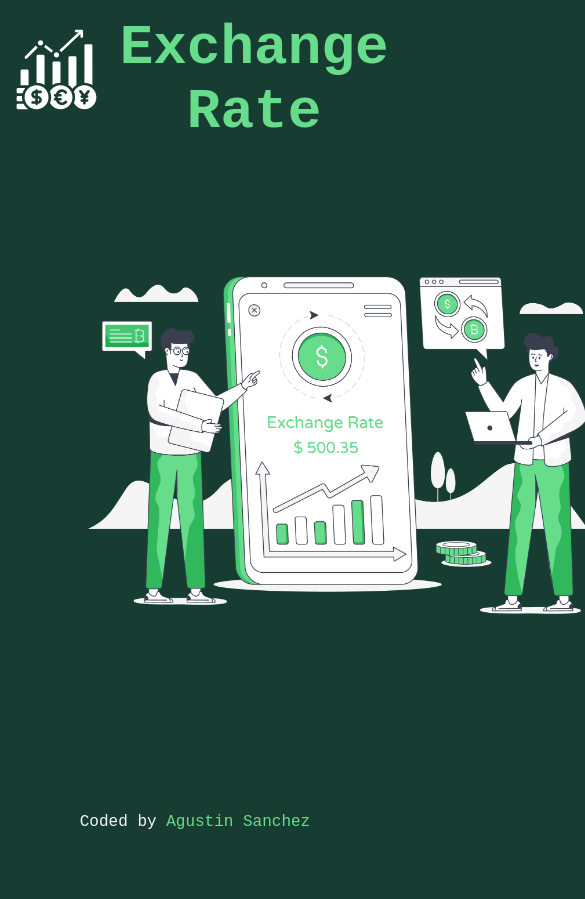
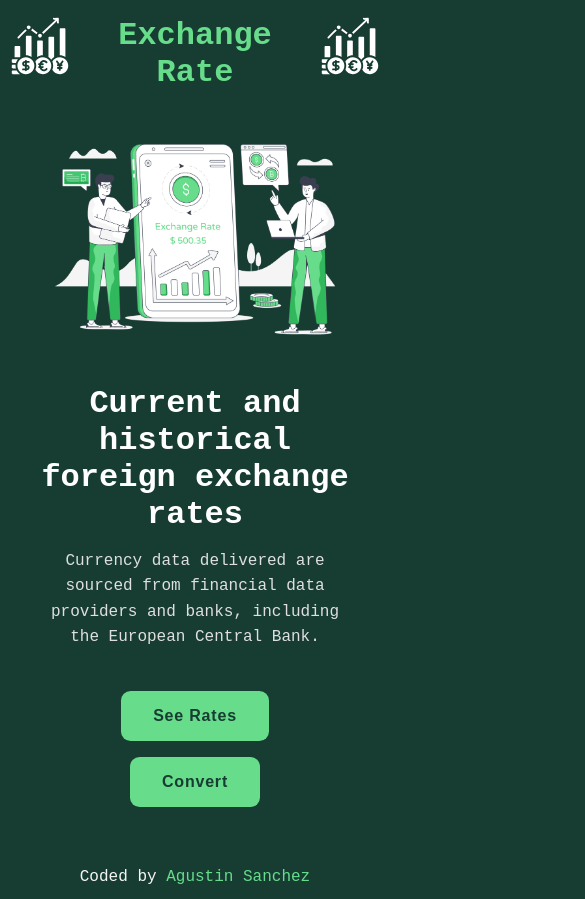
Before and after one commit to agusscript/Exchange-rates-Js, a plain HTML site: page index.html in a window 390 px wide. Shown: the top 899 px of the page, 585 px wide, since content can reach past the window. Before the commit the page ends 844 px from the top, so only its background shows below. Drawn offline with Linux system fonts and the light colour scheme.

Commit message:
Add full responsive to home section

```diff
--- a/index.html
+++ b/index.html
@@ -15,6 +15,7 @@
   <header>
     <img class="header-img" src="images/noun-exchange-rate-4088716.svg" alt="currencies graphic">
     <h1>Exchange Rate</h1>
+    <img class="header-img" src="images/noun-exchange-rate-4088716.svg" alt="currencies graphic">
   </header>
 
   <main>
--- /dev/null
+++ b/styles/_media-queries.scss
@@ -0,0 +1,91 @@
+@media (max-height: 550px) {
+  footer {
+    display: none;
+  }
+}
+
+@media (max-width: 1200px) {
+  main {
+    .home-section {
+      padding: 0 2rem;
+
+      .container {
+        gap: 1rem;
+
+        .text-container {
+          h2 {
+            margin: 1rem 0;
+            font-size: 2rem;
+          }
+        }
+      }
+    }
+  }
+}
+
+@media (max-width: 945px) {
+  main {
+    .home-section {
+      .container {
+        height: auto;
+        flex-direction: column;
+        text-align: center;
+        gap: 0;
+
+        img {
+          width: 70%;
+        }
+
+        .text-container {
+          padding: 1rem 0 2.5rem 0;
+        }
+      }
+    }
+  }
+
+  footer {
+    position: static;
+  }
+}
+
+@media (max-width: 600px) {
+  header {
+    .header-img {
+      width: 80px;
+    }
+
+    h1 {
+      font-size: 2.8rem;
+    }
+  }
+
+  main {
+    .home-section {
+      .container {
+        img {
+          width: 100%;
+        }
+      }
+    }
+  }
+}
+
+@media (max-width: 400px) {
+  header {
+    h1 {
+      font-size: 2rem;
+    }
+  }
+
+  main {
+    .home-section {
+      .container {
+        .text-container {
+          button {
+            margin: 0.5rem 0.8rem;
+          }
+        }
+      }
+    }
+  }
+}
--- a/styles/main.scss
+++ b/styles/main.scss
@@ -58,7 +58,7 @@ header {
   padding-top: 1rem;
 
   .header-img {
-    padding-right: 0.3rem;
+    width: 108px;
   }
 
   h1 {
@@ -81,7 +81,7 @@ main {
       justify-content: space-around;
 
       img {
-        width: 580px;
+        width: 50%;
       }
 
       .text-container {
@@ -306,3 +306,5 @@ footer {
     }
   }
 }
+
+@import "media-queries";
```
Also changed, not shown: styles/main.css.
